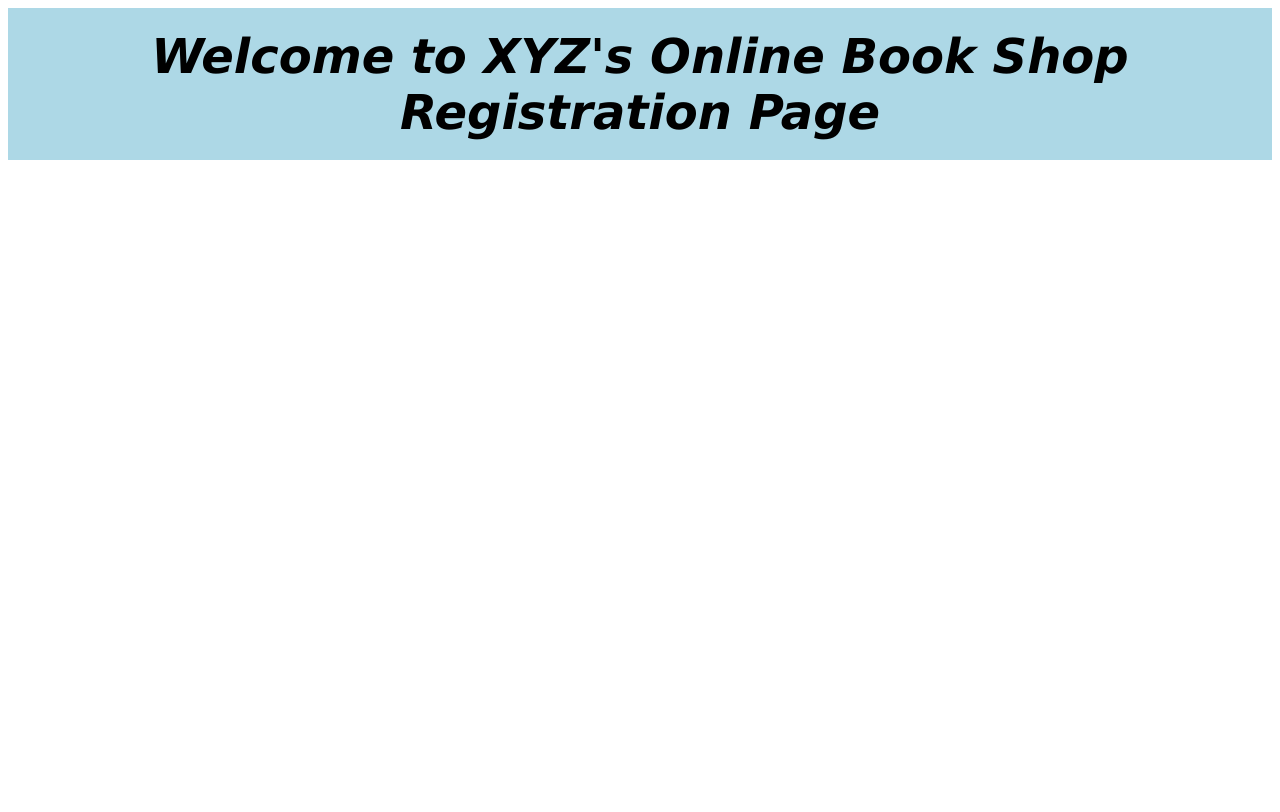
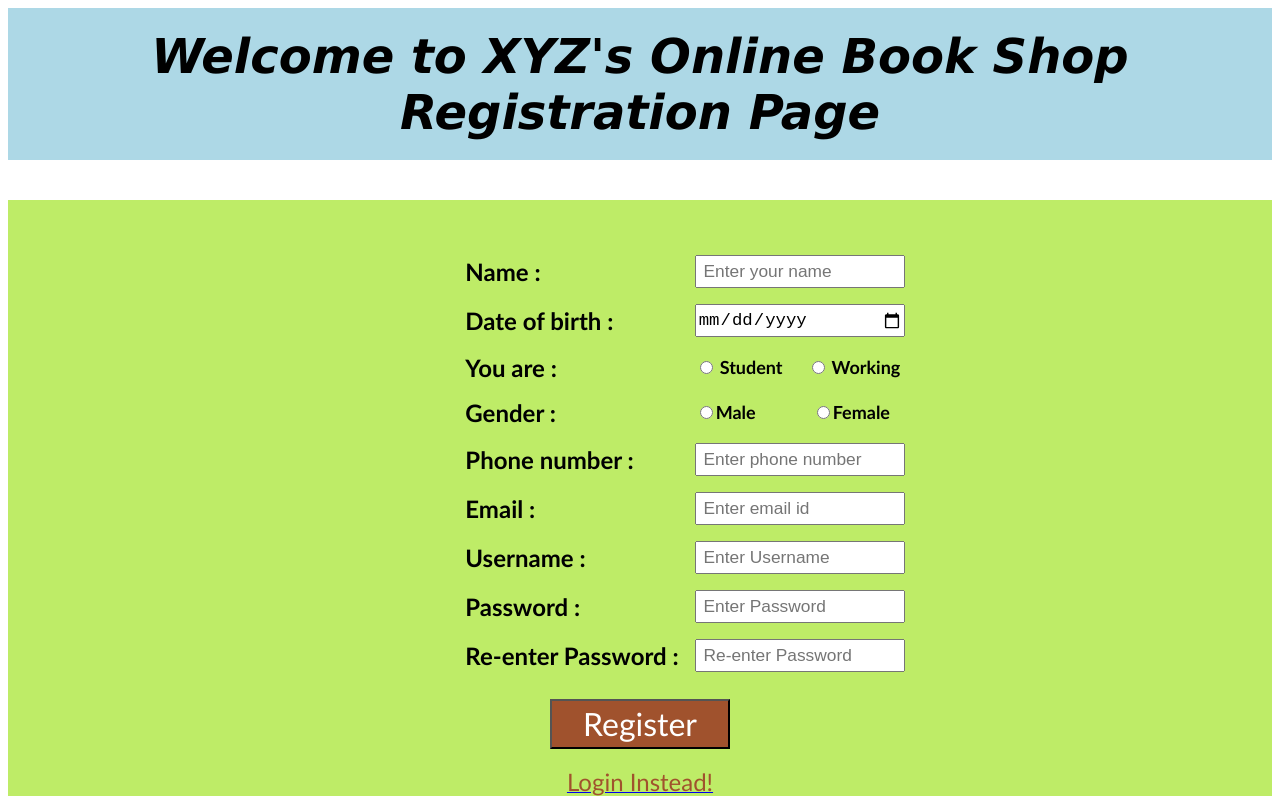
Before and after one commit to vinaytejab/WTechLab, a plain HTML site: page registration.html in a window 1280 px wide. Drawn offline with Linux system fonts and the light colour scheme.

Commit message:
small changes

```diff
--- a/registration.html
+++ b/registration.html
@@ -1,5 +1,67 @@
 <html>
 	<body>
 		<h2 style="font-size:300%;font-family:verdana;text-align: center; padding-top: 20px;padding-bottom: 20px; background-color: lightblue;"><i> Welcome to XYZ's Online Book Shop Registration Page</i></h2>
+
+		<div style="background-color: #BEEC67 ;">
+		<br>&emsp;&emsp;&emsp;&emsp;&emsp;&emsp;&emsp;&emsp;&emsp;&emsp;
+		<center>
+			<!-- insert_data.jsp to store the details in the database is to be made-->
+				<form name="register" action="insert_data.jsp" method = "post" onsubmit="return validation()" target="_self">
+					<table style="margin-top: 10px; margin-left: 90px;" cellpadding="7">
+						<tr>
+							<td><font face="calibri" size=5 color="#000001"><b>Name : <b></font></td>
+							<td><input type="text" name="name" style="font-size: 13pt; height: 33px; width: 210px;" placeholder=" Enter your name"></td>
+						</tr>
+						<tr>
+							<td><font face="calibri" size=5 color="#000001"><b>Date of birth : </b></font></td>
+							<td><input type="date" name="dob" style="font-size: 13pt; height: 33px; width: 210px;" placeholder=" YYYY-MM-DD"></td>
+						</tr>
+						<tr>
+							<td><font face="calibri" size=5 color="#000001"><b>You are : </b></font></td>
+							<td><input type="radio" name="role" id="r1" value="Student">
+								<font face="calibri" size=4 color="#000001"><b>Student</b></font> &emsp;
+								<input type="radio" name="role" id="r2" value="Working">
+								<font face="calibri" size=4 color="#000001"><b>Working</b></font>
+							</td>
+						</tr>
+						<tr>
+							<td><font face="calibri" size=5 color="#000001"><b>Gender : </b></font></td>
+							<td><input type="radio" name="gender" id="g1" value="M"><font face="calibri" size=4 color="#000001"><b>Male</b></font>
+								&emsp;&emsp;&emsp;
+								<input type="radio" name="gender" id="g2" value="F"><font face="calibri" size=4 color="#000001"><b>Female</b></font>
+							</td>
+						</tr>
+						<tr>
+							<td><font face="calibri" size=5 color="#000001">
+							<b>Phone number : </b></font></td>
+							<td><input type="text" name="ph_no" style="font-size: 13pt; height: 33px; width: 210px;" placeholder=" Enter phone number"></td>
+						</tr>
+						<tr>
+							<td><font face="calibri" size=5 color="#000001"><b>Email : </b></font></td>
+							<td><input type="email" name="email" style="font-size: 13pt; height: 33px; width: 210px;" placeholder=" Enter email id"></td>
+						</tr>
+						<tr>
+							<td><font face="calibri" size=5 color="#000001"><b>Username : </b></font></td>
+							<td><input type="text" name="username" style="font-size: 13pt; height: 33px; width: 210px;" placeholder=" Enter Username"></td>
+						</tr>
+						<tr>
+							<td><font face="calibri" size=5 color="#000001"><b>Password : </b></font></td>
+							<td><input type="password" name="pswd" style="font-size: 13pt; height: 33px; width: 210px;" placeholder=" Enter Password"></td>
+						</tr>
+						<tr>
+							<td><font face="calibri" size=5 color="#000001"><b>Re-enter Password : </b></font></td>
+							<td><input type="password" name="re_pswd" style="font-size: 13pt; height: 33px; width: 210px;" placeholder=" Re-enter Password"></td>
+						</tr>
+					</table>
+					<br>
+					<button type="submit" style="background-color: sienna; width: 180px; height: 50px">
+						<font face="calibri" size=6 color="white"> Register </font>
+					</button>
+					<br><br>
+					<a href="login.html" target="_self"><font face="calibri" size=5 color="sienna">Login Instead!</font></a>
+				</form>
+			</center>
+		</div>
+
 	</body>
 </html>
```
Also changed, not shown: login.html (+10 -14 lines), menubar.html (+6 -1 lines), img/bgboks.jpg (added), img/bgbook.jpg (added), 1 other file.
